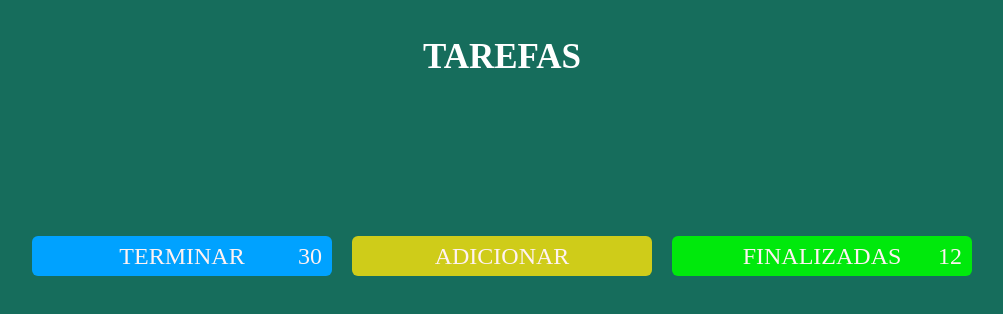
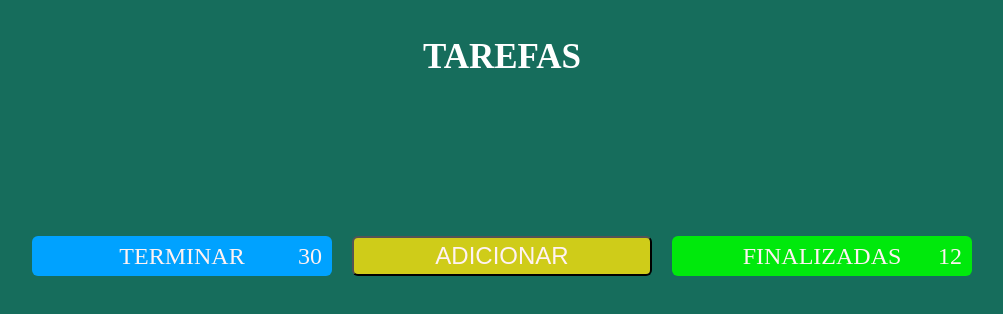
Before and after one commit to estrela801/gerenciador-de-tarefas, a plain HTML site: page index.html in a window 1280 px wide. Shown: the whole page, without its empty margins (138-1141 px from the left). Drawn offline with Linux system fonts and the light colour scheme.

Commit message:
chore: alterando elemento de "div" para "button"

```diff
--- a/index.html
+++ b/index.html
@@ -11,10 +11,11 @@
         <h1 class="titulo-pagina">tarefas</h1>
         <div class="pai-titulos">
             <div class="terminar">terminar <span class="tasks-terminar">30</span></div>
-            <div class="adicionar">adicionar</div>
+            <button class="adicionar">adicionar</button>
             <div class="finalizadas">finalizadas <span class="tasks-finalizadas">12</span></div>
         </div>
 
     </section>
+    <script src="index.js"></script>
 </body>
 </html>
```
